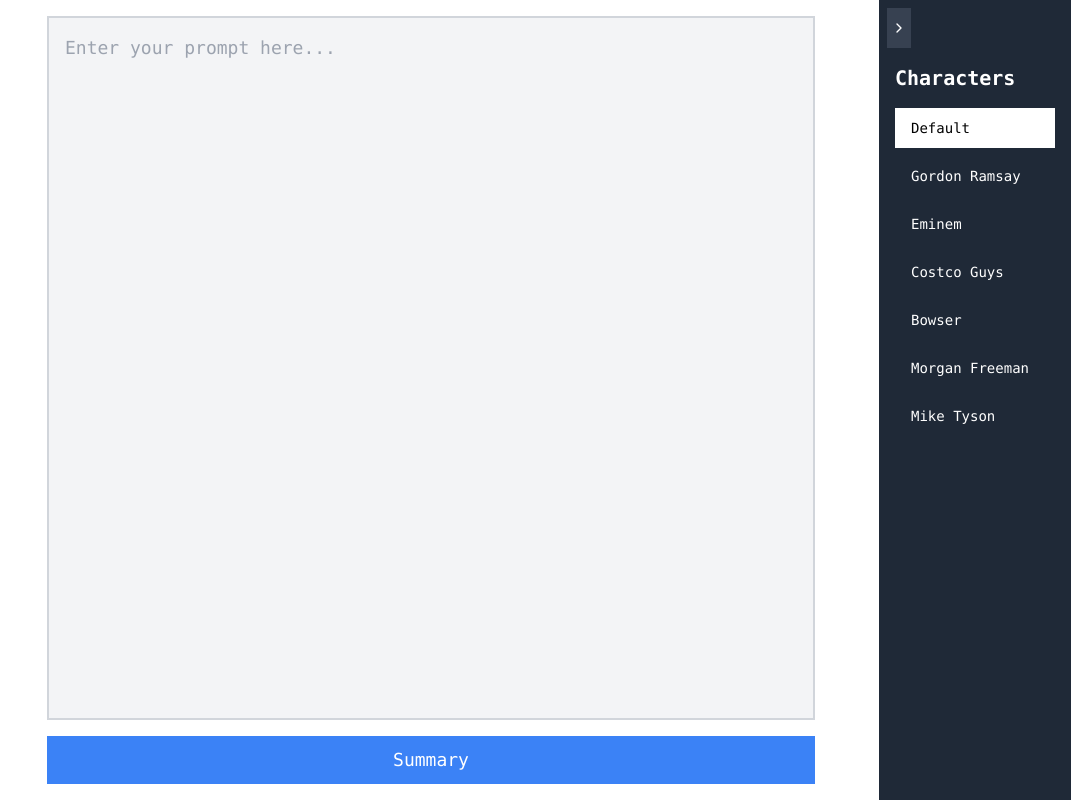
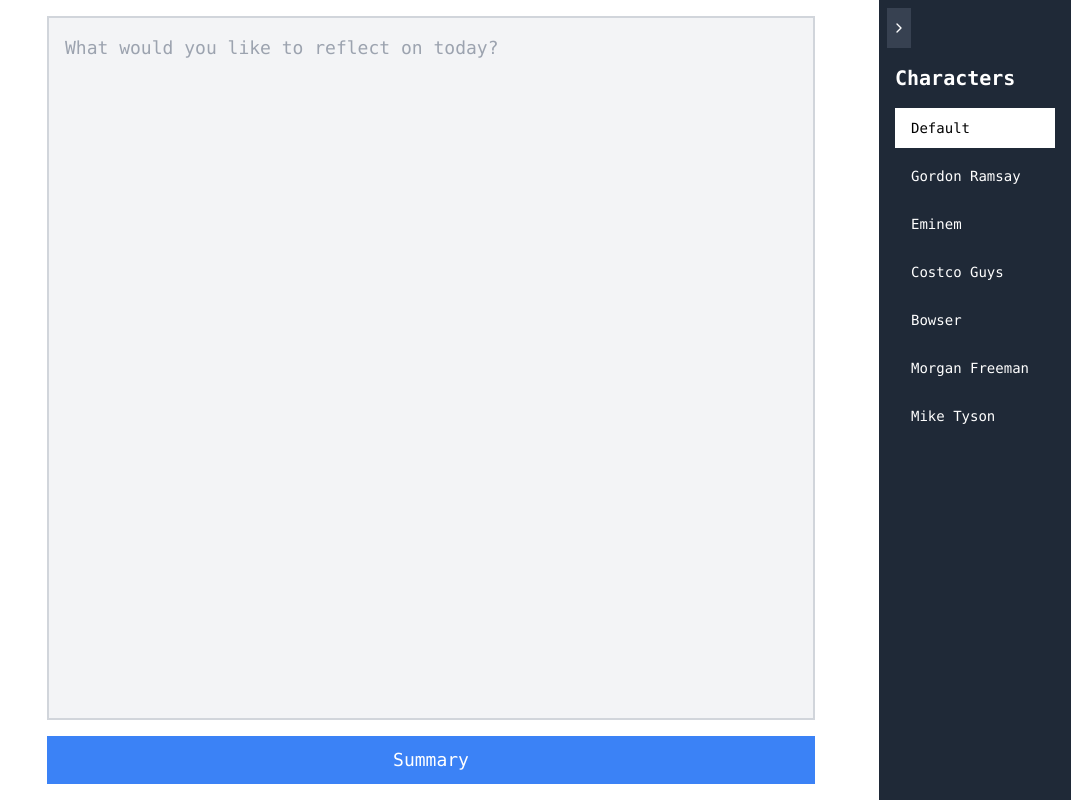
Before and after one commit to matt4tch/Moodify, a Next.js app: page / in a window 1280 px wide. Shown: the whole page, without its empty margins (209-1280 px from the left). Built offline with nearby package versions, Linux system fonts and the light colour scheme.

Commit message:
deafult text

```diff
--- a/app/page.tsx
+++ b/app/page.tsx
@@ -63,7 +63,7 @@ export default function AIPromptChat() {
           <textarea
             value={input}
             onChange={handleInputChange}
-            placeholder="Enter your prompt here..."
+            placeholder="What would you like to reflect on today?"
             className="w-full flex-grow p-4 bg-gray-100 border-2 border-gray-300 rounded-md resize-none focus:outline-none focus:border-blue-500 font-mono text-lg"
           />
           <Button
```
